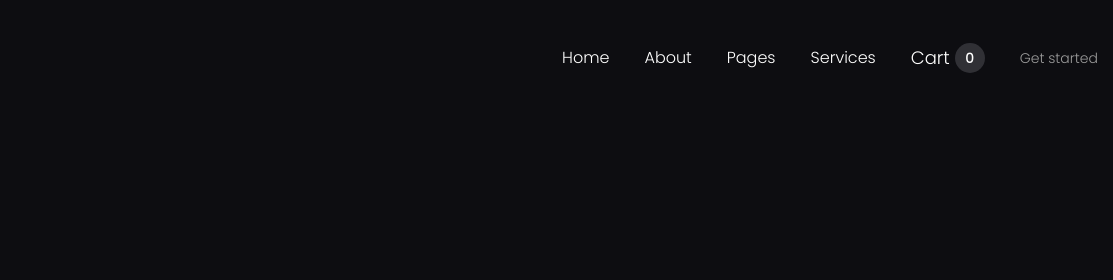
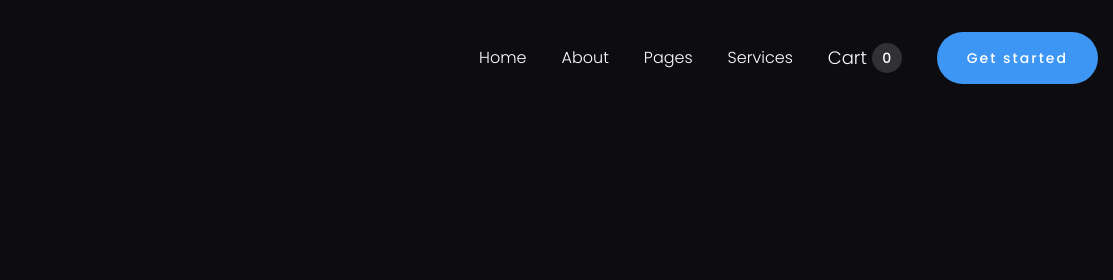
Before and after one commit to didrux/growfy-landing-website, a plain HTML site: page index.html in a window 1280 px wide. Shown: the top 280 px of the page, 167-1280 px from the left. Drawn offline with Linux system fonts and the light colour scheme.

Commit message:
feat: done header without adaptive

```diff
--- a/css/style.css
+++ b/css/style.css
@@ -29,7 +29,21 @@ body {
 }
 
 .button {
+    display: inline-block;
+    text-align: center;
+    padding: 16px 30px;
+    background: #3D96F4;
+    border-radius: 50px;
+    color: #fff;
+    letter-spacing: 2px;
+    font-size: 14px;
+    font-weight: 500;
+    transition: background-color 0.3s ease 0s;
+    line-height: 1.43;
+}
 
+.button:hover {
+    background-color: #68a9f0;
 }
 
 /* ---------- */
```
